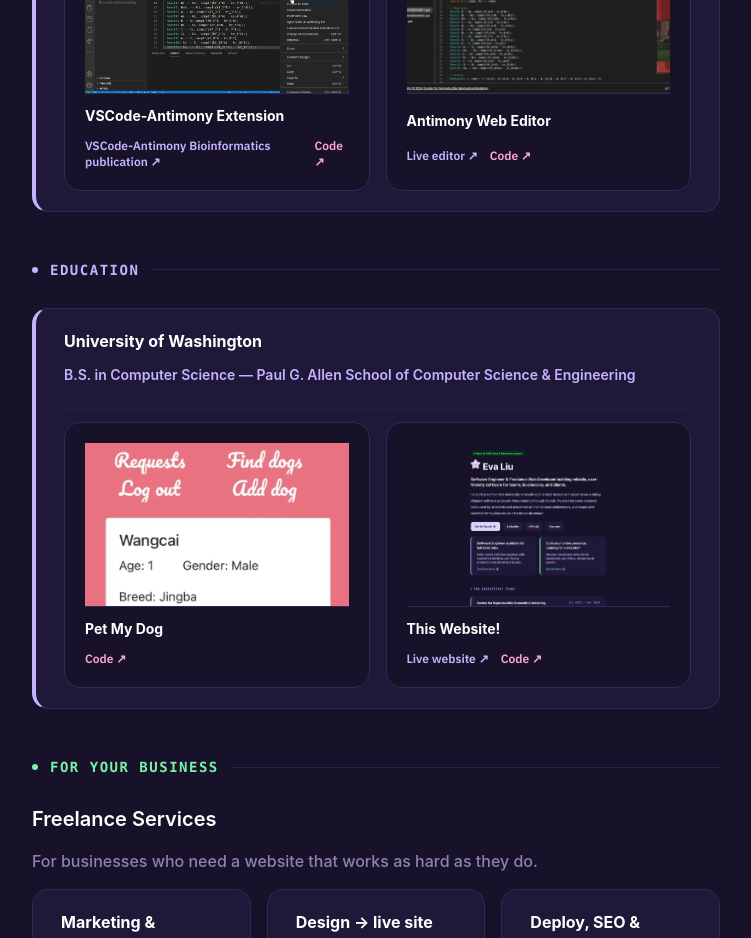
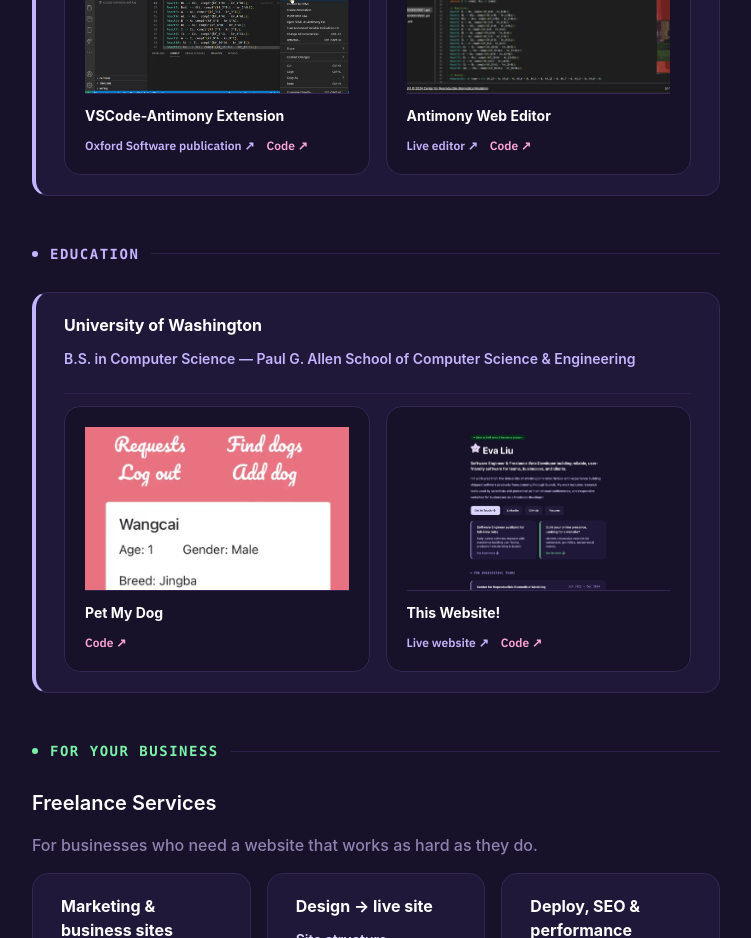
Before and after one commit to evaxliu/personal-website, a Next.js app: page / in a window 1280 px wide. Shown: the part 1240-2178 px from the top of the page, without its empty margins (264-1015 px from the left). Built offline with nearby package versions, Linux system fonts and the light colour scheme.

Commit message:
rewrite text for vscode antimony link button

```diff
--- a/src/app/website-sections/Experience.tsx
+++ b/src/app/website-sections/Experience.tsx
@@ -7,7 +7,7 @@ export default function Experience() {
   const CRBMProjects = [
     [
       "VSCode-Antimony Extension",
-      "VSCode-Antimony Bioinformatics publication ↗",
+      "Oxford Software publication ↗",
       "https://academic.oup.com/bioinformatics/article/39/12/btad753/7473373",
       "https://github.com/sys-bio/vscode-antimony",
       "/projects/vscode-antimony.webp",
```
